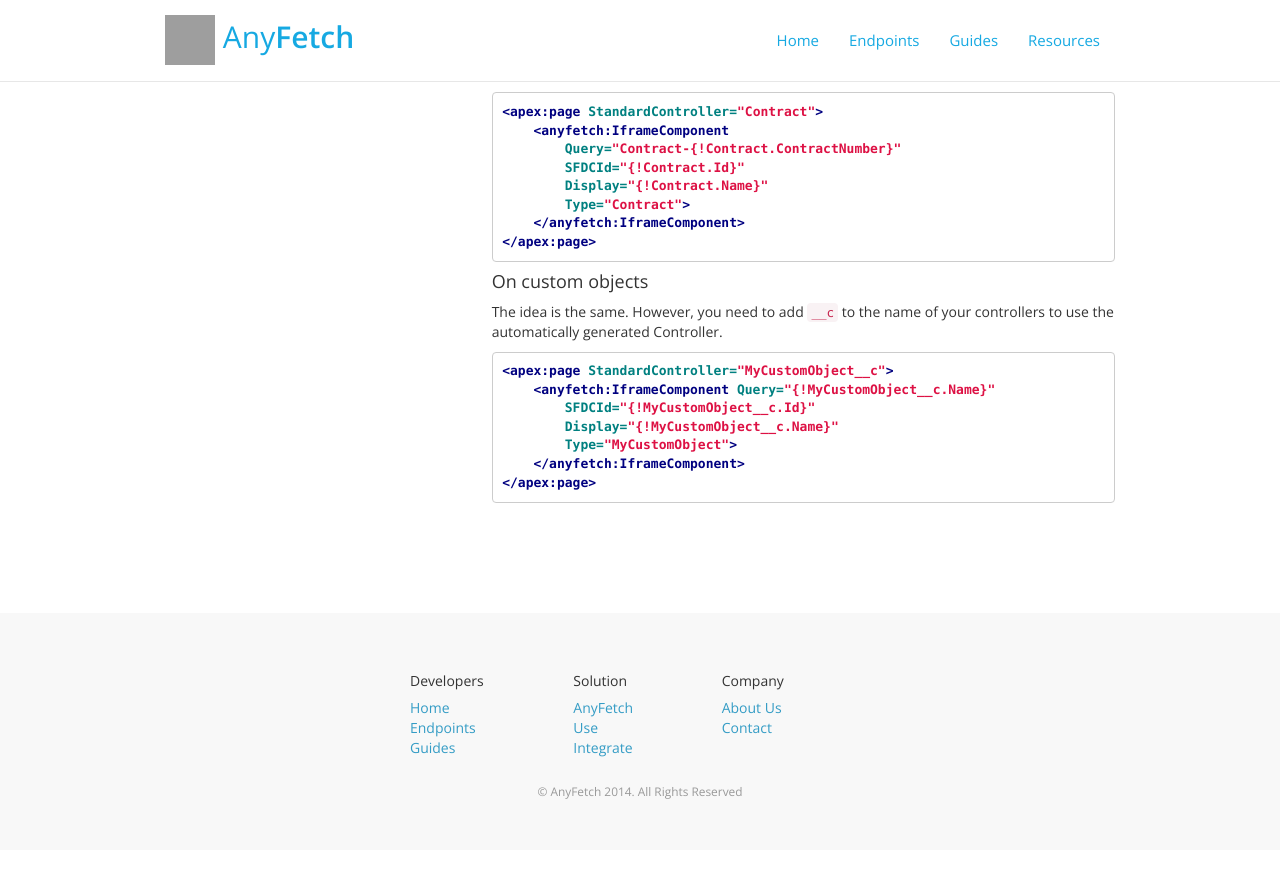
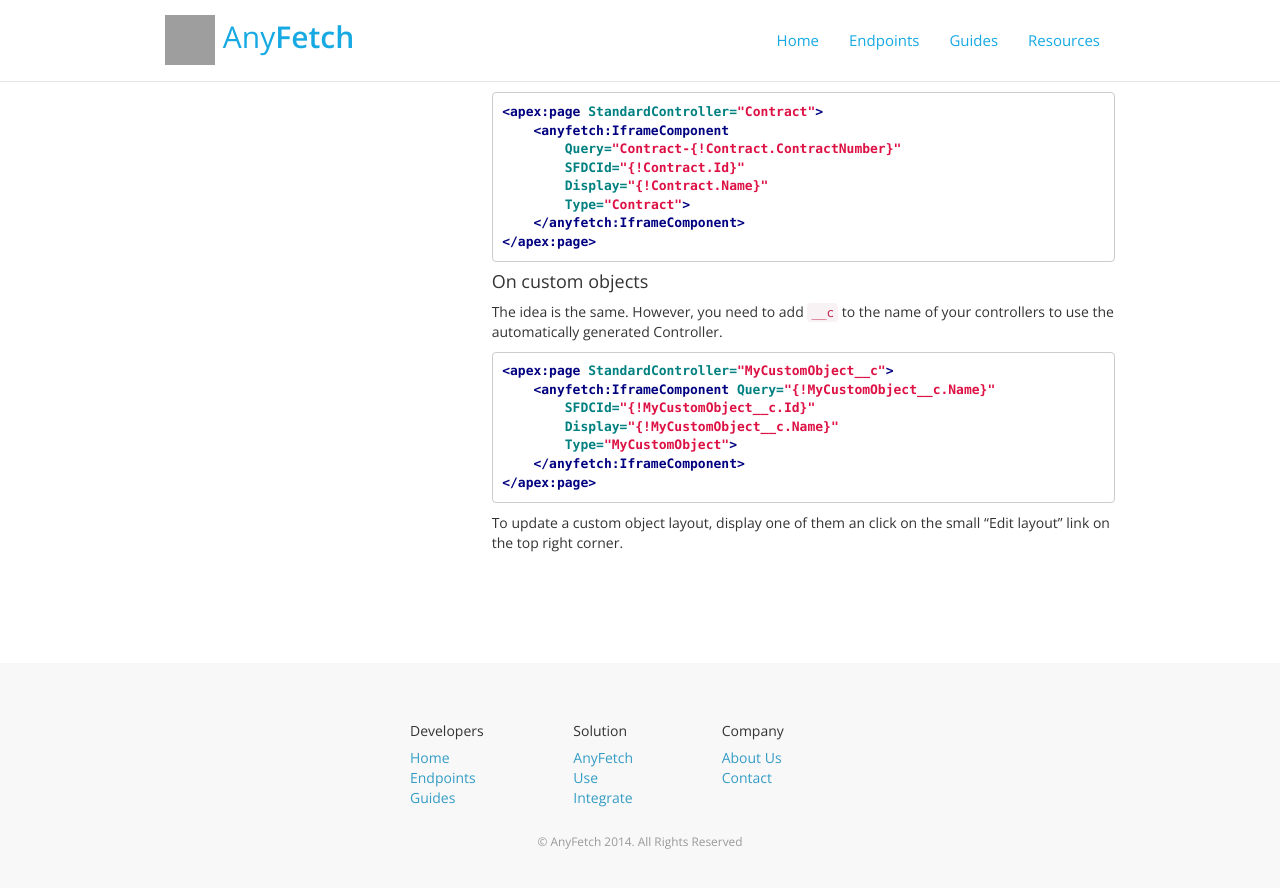
Before and after one commit to AnyFetch/developers.anyfetch.com, a Jekyll site: the page built from products/salesfetch.md, in a window 1280 px wide and 900 px high, scrolled down 7698 px. Shown: the top 888 px of the window. Built offline with Jekyll 4.4.1, drawn with Linux system fonts in a browser that asks for light colours; nearby versions of some CDN libraries; Markdown is read by kramdown in place of the engine named in the settings; before the commit the page ends 8548 px from its top, so only the background shows below that; grey boxes are pictures that could not be loaded.

Commit message:
Layouts for custom objects

````diff
--- a/products/salesfetch.md
+++ b/products/salesfetch.md
@@ -188,3 +188,5 @@
     </anyfetch:IframeComponent>
 </apex:page>
 ```
+
+To update a custom object layout, display one of them an click on the small "Edit layout" link on the top right corner.
````
